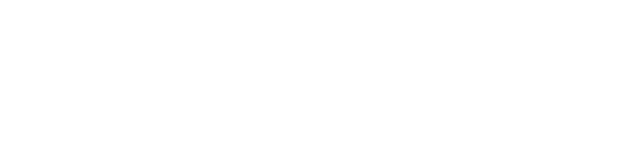
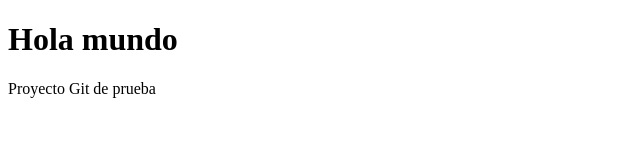
Before and after one commit to jdcast072/new-repo, a plain HTML site: page index.html in a window 1280 px wide. Shown: the whole page, without its empty margins (0-640 px from the left). Drawn offline with Linux system fonts and the light colour scheme.

Commit message:
Add header and paragraph to index.html
Added header and paragraph elements to the body.

```diff
--- a/index.html
+++ b/index.html
@@ -6,6 +6,8 @@
     <title>Testing</title>
 </head>
 <body>
+    <h1>Hola mundo</h1>
+    <p>Proyecto Git de prueba</p>
+</body>
 
-</body>
 </html>
```
